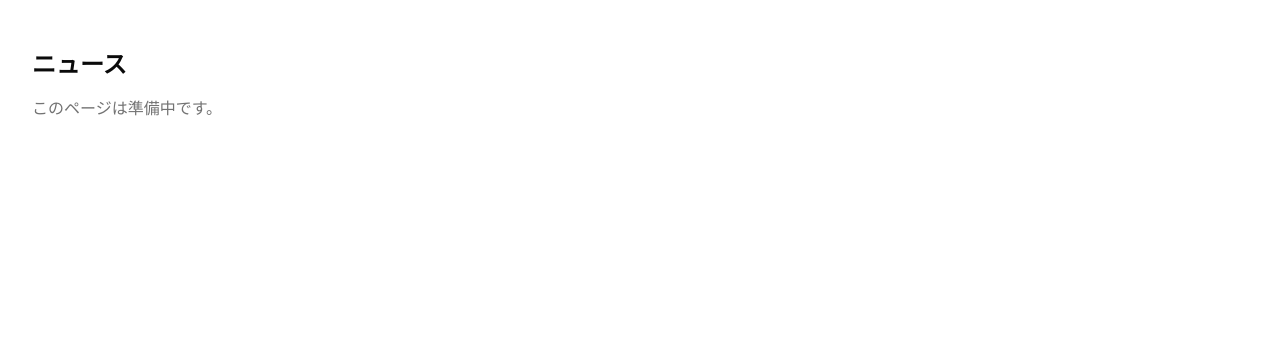
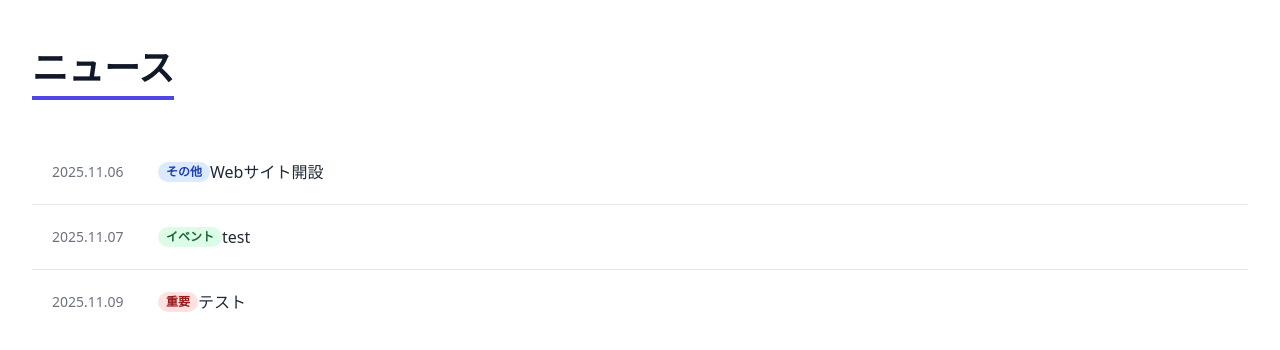
Before and after one commit to koron1201/iot-web, a React (Vite) app in the folder Frontend/: page /news in a window 1280 px wide. Shown: the top 350 px of the page. Built offline with nearby package versions, Linux system fonts and the light colour scheme.

Commit message:
ニュース項目追加
ニュース画面の骨組みを作りました

```diff
--- a/Frontend/src/routes/news.tsx
+++ b/Frontend/src/routes/news.tsx
@@ -1,8 +1,85 @@
+import React from 'react'
+
+//ニュースデータ
+interface NewsItem {
+  id: number
+  date: string //日付
+  title: string //タイトル
+  category: string //カテゴリ
+
+}
+
+const dummyNews: NewsItem[] = [
+  {
+    id: 1,
+    date: '2025.11.06',
+    title: 'Webサイト開設',
+    category: 'その他',
+
+  },
+  {
+    id: 2,
+    date: '2025.11.07',
+    title: 'test',
+    category: 'イベント',
+
+  },
+   {
+    id: 3,
+    date: '2025.11.09',
+    title: 'テスト',
+    category: '重要',
+
+  },
+]
+
 export const News: React.FC = () => {
   return (
-    <div className="container py-12">
-      <h1 className="text-2xl font-semibold">ニュース</h1>
-      <p className="mt-4 text-muted-foreground">このページは準備中です。</p>
+    <div className="container py-12 px-4 md:px-6 lg:px-8">
+      {/* ページタイトル */}
+      <h1 className="text-4xl font-extrabold text-gray-900 border-b-4 border-indigo-600 pb-2 mb-10 inline-block">
+        ニュース
+      </h1>
+
+      {/* ニュースリスト */}
+      <ul className="divide-y divide-gray-200">
+        {dummyNews.map((news) => (
+          <li key={news.id}>
+            <a
+
+              className="block p-4 sm:p-5 rounded-lg transition duration-300 ease-in-out hover:bg-indigo-50 hover:shadow-md group"
+            >
+              <div className="flex flex-col sm:flex-row sm:items-center justify-between">
+
+                {/* 日付とカテゴリ */}
+                <div className="flex items-center space-x-4 mb-2 sm:mb-0">
+                  <span className="text-sm font-medium text-gray-500 min-w-[90px] text-left">
+                    {news.date}
+                  </span>
+                  <span className={`text-xs font-semibold px-2 py-0.5 rounded-full ${
+                    news.category === '重要'
+                      ? 'bg-red-100 text-red-800'
+                      : news.category === 'イベント'
+                      ? 'bg-green-100 text-green-800'
+                      : 'bg-blue-100 text-blue-800'
+                  } hidden sm:inline-block`}>
+                    {news.category}
+                  </span>
+                </div>
+
+                {/* タイトル */}
+                <p className="flex-1 text-base font-medium text-gray-800 group-hover:text-indigo-700 transition-colors duration-300">
+                  {news.title}
+                </p>
+              </div>
+            </a>
+          </li>
+        ))}
+      </ul>
+
+
+
+
     </div>
   )
 }
```
